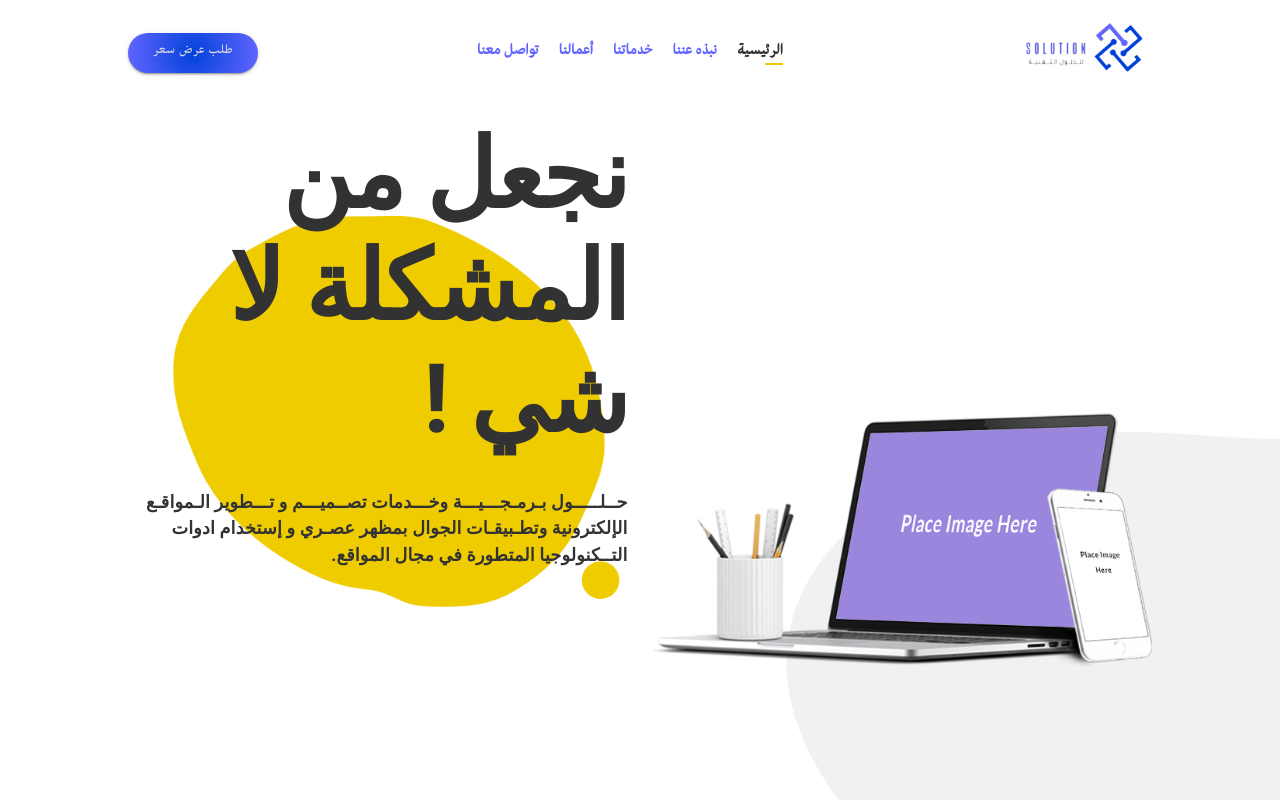
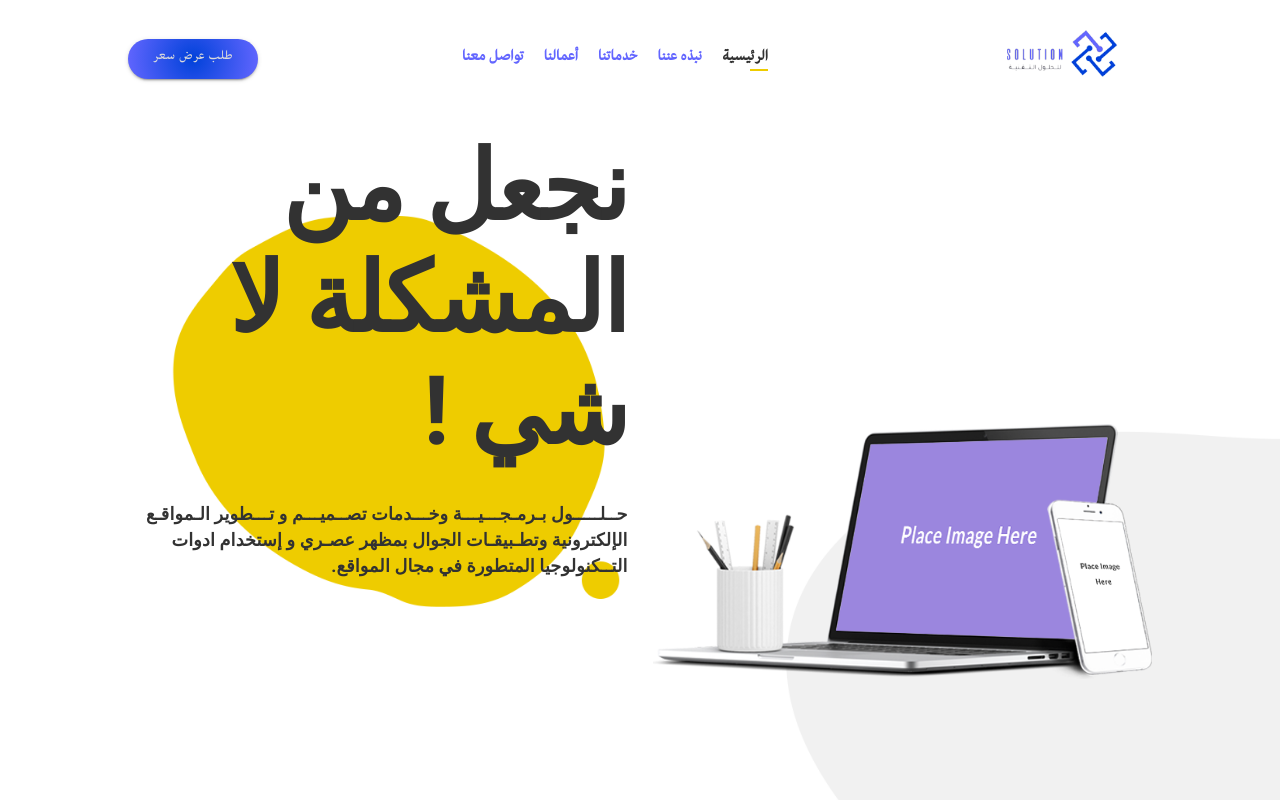
Before and after one commit to d7mi-b/sloution-x, a React (Create React App) app: page / in a window 1280 px wide. Shown: the top 800 px of the page. Built offline with nearby package versions, Linux system fonts and the light colour scheme.

Commit message:
replace logo

```diff
--- a/src/components/Navbar.js
+++ b/src/components/Navbar.js
@@ -9,7 +9,7 @@ const Navbar = () => {
     return (
         <nav className={style.navbar}>
             <section className={style.logo}>
-                <img src='/images/logo.svg' alt="sloution x" />
+                <img src='/images/x solution.png' alt="sloution x" />
             </section>
 
             <section className={style.navList}>
--- a/src/styles/navbar.module.css
+++ b/src/styles/navbar.module.css
@@ -6,7 +6,7 @@
 }
 
 .navbar .logo img {
-    width: 150px;
+    width: 180px;
 }
 
 .navbar .navList {
```
Also changed, not shown: public/images/x solution.png (added).
